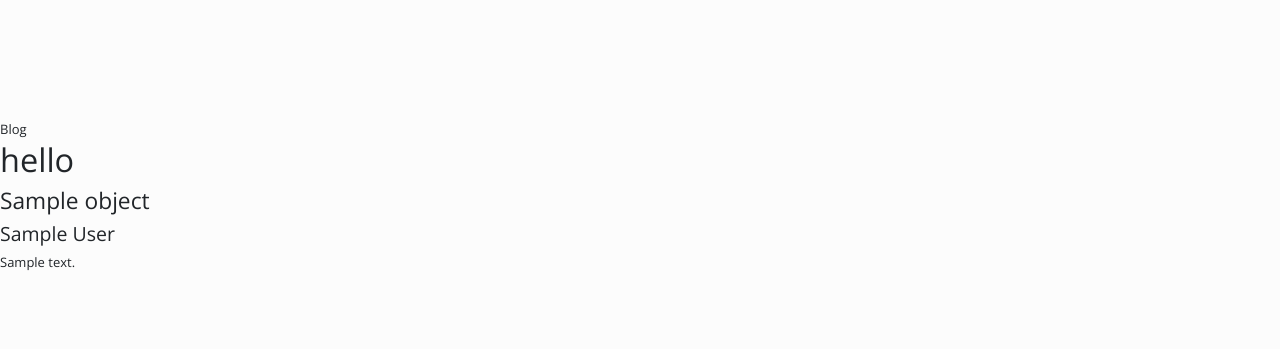
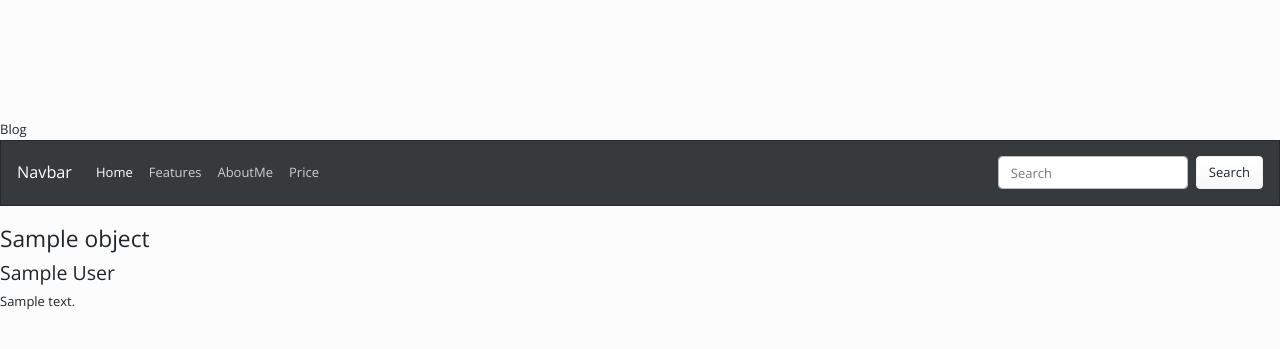
Before and after one commit to nosangho/Django_test, a Django app: template blog/templates/blog/post_list.html in a window 1280 px wide. Shown: the top 349 px of the page. Run offline with Django 3.2, Linux system fonts and the light colour scheme; the template is opened without the code that fills it: most values are stand-ins (such as "Sample title", 1, 10 or a date in 2020); some libraries are stand-ins or nearby versions.

Commit message:
navigation_bar add on bootwhats style

```diff
--- a/blog/templates/blog/post_list.html
+++ b/blog/templates/blog/post_list.html
@@ -9,7 +9,34 @@
     <link rel="stylesheet" href={% static 'blog/_assets/css/custom.min.css'%}>
 </head>
 <body>
-    <h1>hello</h1>
+    <nav class="navbar navbar-expand-lg navbar-dark bg-dark">
+    <a class="navbar-brand" href="#">Navbar</a>
+    <button class="navbar-toggler" type="button" data-toggle="collapse" data-target="#navbarColor02" aria-controls="navbarColor02" aria-expanded="false" aria-label="Toggle navigation">
+        <span class="navbar-toggler-icon"></span>
+    </button>
+
+    <div class="collapse navbar-collapse" id="navbarColor02">
+        <ul class="navbar-nav mr-auto">
+        <li class="nav-item active">
+            <a class="nav-link" href="#">Home <span class="sr-only">(current)</span></a>
+        </li>
+        <li class="nav-item">
+            <a class="nav-link" href="#">Features</a>
+        </li>
+        <li class="nav-item">
+            <a class="nav-link" href="http://github.com/nosangho">AboutMe</a>
+        </li>
+        <li class="nav-item">
+            <a class="nav-link" href="#">Price</a>
+        </li>
+        </ul>
+        <form class="form-inline my-2 my-lg-0">
+        <input class="form-control mr-sm-2" type="text" placeholder="Search">
+        <button class="btn btn-secondary my-2 my-sm-0" type="submit">Search</button>
+        </form>
+    </div>
+    </nav>
+    <br>
     {% for p in object_list %}
     <h3> {{p.title}} </h3>
     <h4> {{p.author}} </h4>
```
Also changed, not shown: other parts of blog/templates/blog/post_list.html (+1 -1 lines).
